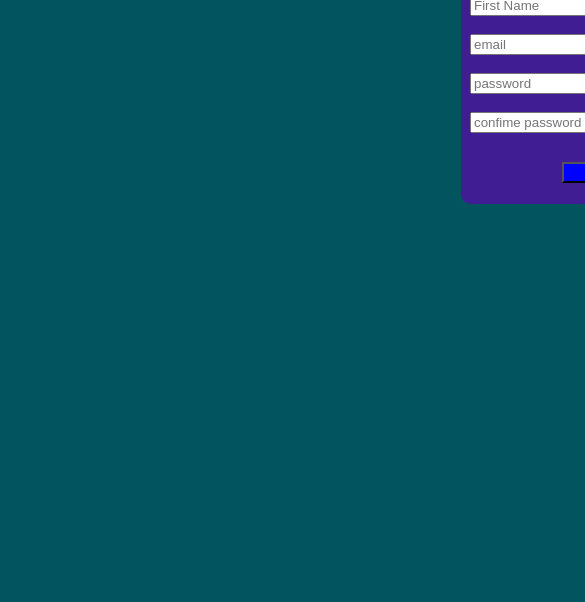
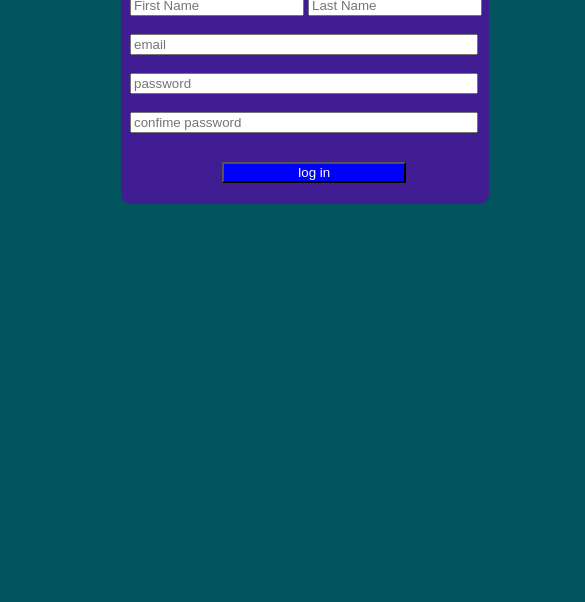
Before and after one commit to muhammed-sinan-tk/form, a plain HTML site: page index.html in a window 390 px wide. Shown: the part 242-844 px from the top of the page, 585 px wide, since content can reach past the window. Drawn offline with Linux system fonts and the light colour scheme.

Commit message:
Update style.css

```diff
--- a/style.css
+++ b/style.css
@@ -36,3 +36,8 @@ body{
     background-color: blue;
     color: white;
 }
+@media screen and (max-width:450px) {
+    .div2{
+        margin-left: -340px;
+    }
+}
```
